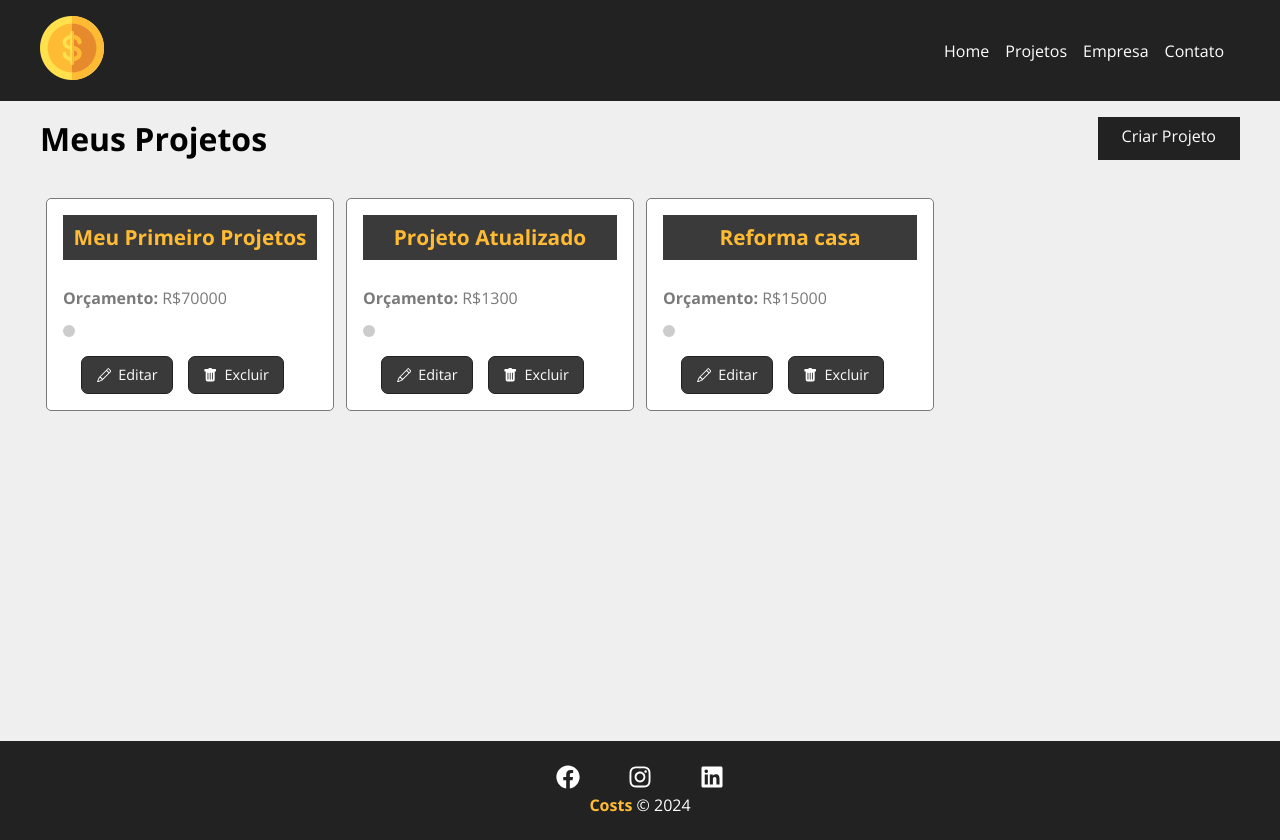
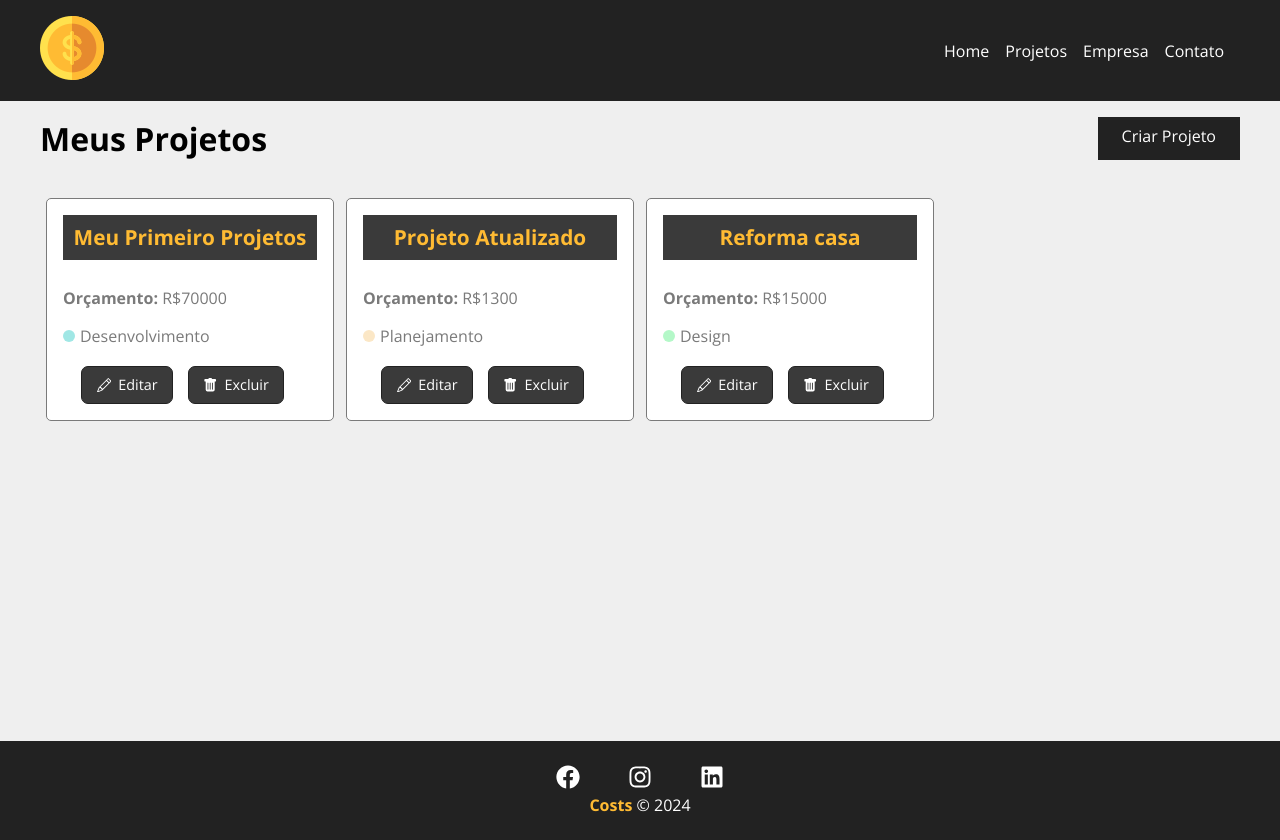
Before and after one commit to lucianobrsts/costs, a React (Create React App) app: page /projects in a window 1280 px wide. Built offline with nearby package versions, Linux system fonts and the light colour scheme; data requests are answered from the project's data file; the HTML template or start-up script is replaced by a standard one.

Commit message:
feats: remove serviços

```diff
--- a/db.json
+++ b/db.json
@@ -26,21 +26,8 @@
         "id": "4",
         "name": "Planejamento"
       },
-      "cost": 600,
-      "services": [
-        {
-          "name": "Contratar Dev PHP",
-          "cost": "500",
-          "description": "Vai criar a função de envio de e-mails",
-          "id": "41e635bc-2f71-4134-ac43-57bd832e51e2"
-        },
-        {
-          "name": "Novo serviço",
-          "cost": "100",
-          "description": "Teste",
-          "id": "b1db520d-861b-4b8f-8556-2d526b443bd4"
-        }
-      ]
+      "cost": 0,
+      "services": []
     },
     {
       "id": "8d51",
@@ -50,8 +37,15 @@
         "id": "3",
         "name": "Design"
       },
-      "cost": 0,
-      "services": []
+      "cost": 2000,
+      "services": [
+        {
+          "name": "teste",
+          "cost": "2000",
+          "description": "testes",
+          "id": "ca70a6b5-9b4c-4b59-b18d-294444704e0c"
+        }
+      ]
     }
   ],
   "contact": [
--- a/src/components/pages/Project.js
+++ b/src/components/pages/Project.js
@@ -67,9 +67,41 @@
         .catch((err) => console.log(err))
     }
 
-    function removeService() {
+    function removeService(id, cost) {
 
+        const servicesUpdated = project.services.filter(
+            (service) => service.id !== id
+        )
+
+        const projectUpdated = project
+
+        projectUpdated.services = servicesUpdated
+        projectUpdated.cost = parseFloat(projectUpdated.cost) - parseFloat(cost)
+
+        fetch(`http://localhost:5000/projects/${projectUpdated.id}`, {
+            method: 'PATCH',
+            headers: {
+                'Content-Type': 'application/json'
+            },
+            body: JSON.stringify(projectUpdated)
+        })
+        .then((resp) => resp.json())
+        .then((data) => {
+            setProject(projectUpdated)
+            setServices(servicesUpdated)
+            setMessage('Serviço removido com sucesso!')
+        })
+        .catch((err => console.log(err)))
     }
+
+    function toggleProjectForm() {
+        setShowProjectForm(!showProjectForm)
+    }
+
+    function toggleServiceForm() {
+        setShowServiceForm(!showServiceForm)
+    }
+
 
     function createService(project) {
         setMessage('')
@@ -104,14 +136,6 @@
             setShowServiceForm(false)
         })
         .catch((err) => console.log(err))
-    }
-
-    function toggleProjectForm() {
-        setShowProjectForm(!showProjectForm)
-    }
-
-    function toggleServiceForm() {
-        setShowServiceForm(!showServiceForm)
     }
 
     return (
--- a/src/components/pages/Projects.js
+++ b/src/components/pages/Projects.js
@@ -72,7 +72,7 @@
                             id={project.id}
                             name={project.name}
                             budget={project.budget}
-                            //category={project.category.name}
+                            category={project.category.name}
                             key={project.id}
                             handleRemove={removeProject}
                         />
--- a/src/components/project/ProjectCard.js
+++ b/src/components/project/ProjectCard.js
@@ -18,7 +18,7 @@
             </p>
             <p className={styles.category_text}>
                 {/*erro ao chamar o metodo toLowerCase()*/}
-                <span className={`${styles[category]}`}></span> {category}
+                <span className={`${styles[category.toLowerCase()]}`}></span> {category}
             </p>
             <div className={styles.project_card_actions}>
                 <Link to={`/project/${id}`}>
--- a/src/components/service/ServiceCard.js
+++ b/src/components/service/ServiceCard.js
@@ -5,7 +5,8 @@
 function ServiceCard({ id, name, cost, description, handleRemove }) {
 
     const remove = (e) => {
-
+        e.preventDefault()
+        handleRemove(id, cost)
     }
 
     return (
```
